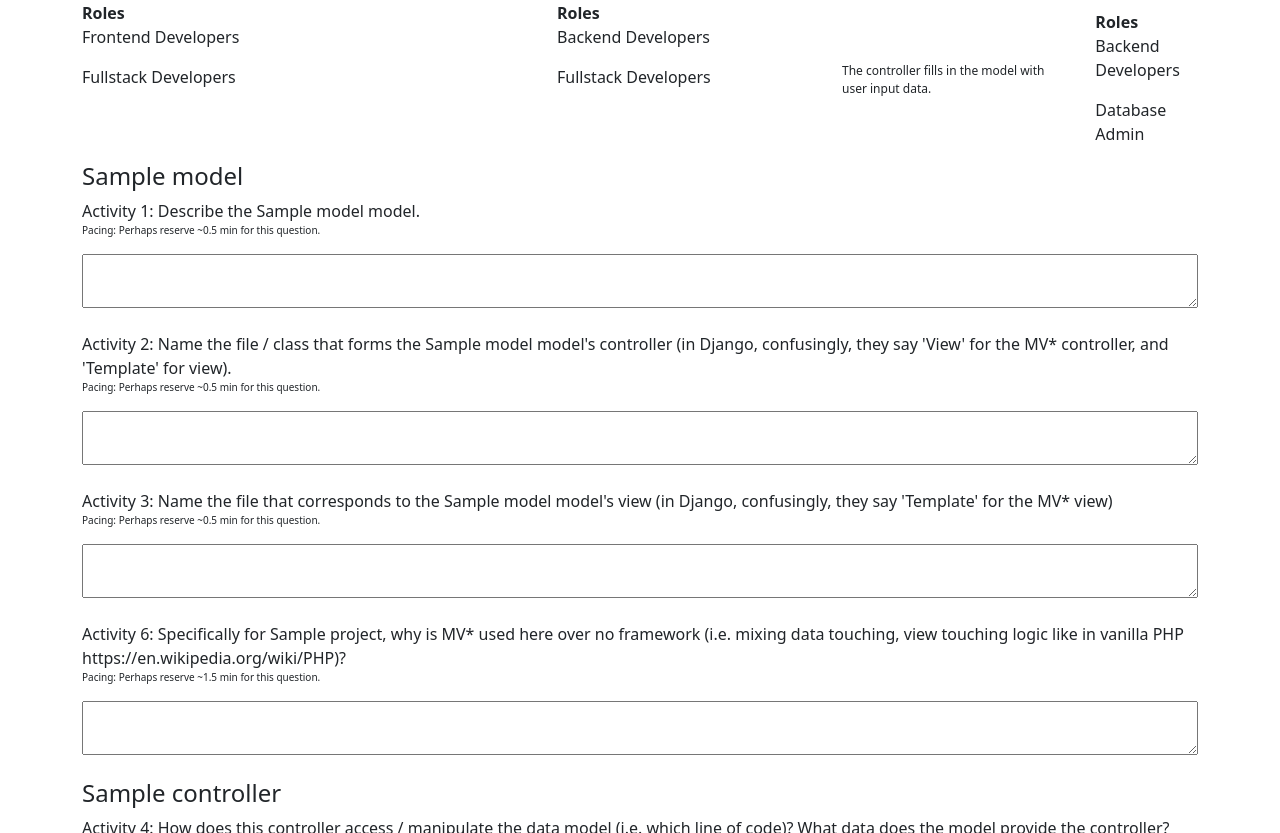
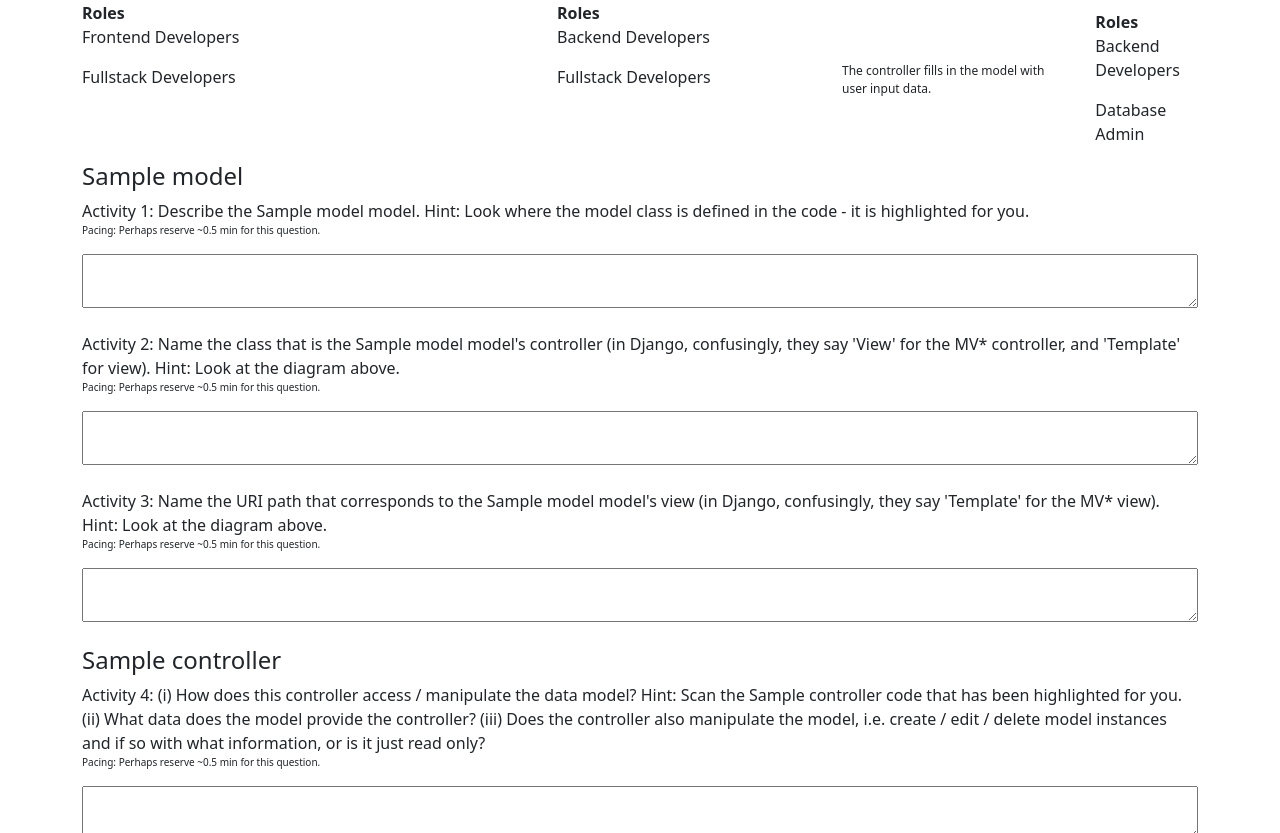
Before and after one commit to ld-rale/rale-modules, a Django app: template raleweb/templates/ralemodules/exercises.html in a window 1280 px wide. Shown: the part 5667-6500 px from the top of the page. Run offline with Django 3.2, Linux system fonts and the light colour scheme; the template is opened without the code that fills it: most values are stand-ins (such as "Sample title", 1, 10 or a date in 2020).

Commit message:
finished the mv* up to final diagrams

```diff
--- a/raleweb/templates/ralemodules/exercises.html
+++ b/raleweb/templates/ralemodules/exercises.html
@@ -384,47 +384,48 @@
                         </div>
                         {% for model in dp.models %}
                             <h4>{{model}}</h4>
-                            <p id="{{model}}-a1">Activity 1: Describe the {{model}} model.
+                            <p id="{{model}}-a1">Activity 1: Describe the {{model}} model. Hint: Look where the model class is defined in the code - it is highlighted for you.
                                 <br><span style="font-size: 10px;">Pacing: Perhaps reserve ~0.5 min for this question.</span>
                             </p>
                             <textarea rows="2" style="width: 100%; max-width: 100%;"></textarea>
                             <br><br>
-                            <p id="{{model}}-a2">Activity 2: Name the file / class that forms the {{model}} model's controller (in Django, confusingly, they say 'View' for the MV* controller, and 'Template' for view).
+                            <p id="{{model}}-a2">Activity 2: Name the class that is the {{model}} model's controller (in Django, confusingly, they say 'View' for the MV* controller, and 'Template' for view). Hint: Look at the diagram above.
                                 <br><span style="font-size: 10px;">Pacing: Perhaps reserve ~0.5 min for this question.</span>
                             </p>
                             <textarea rows="2" style="width: 100%; max-width: 100%;"></textarea>
                             <br><br>
-                            <p id="{{model}}-a3">Activity 3: Name the file that corresponds to the {{model}} model's view (in Django, confusingly, they say 'Template' for the MV* view)
+                            <p id="{{model}}-a3">Activity 3: Name the URI path that corresponds to the {{model}} model's view (in Django, confusingly, they say 'Template' for the MV* view). Hint: Look at the diagram above.
                                 <br><span style="font-size: 10px;">Pacing: Perhaps reserve ~0.5 min for this question.</span>
-                            </p>
-                            <textarea rows="2" style="width: 100%; max-width: 100%;"></textarea>
-                            <br><br>
-                            <p id="{{model}}-a6">Activity 6: Specifically for {{dp.project}}, why is MV* used here over no framework (i.e. mixing data touching, view touching logic like in vanilla PHP https://en.wikipedia.org/wiki/PHP)?
-                                <br><span style="font-size: 10px;">Pacing: Perhaps reserve ~1.5 min for this question.</span>
                             </p>
                             <textarea rows="2" style="width: 100%; max-width: 100%;"></textarea>
                             <br><br>
                         {% endfor %}
                         {% for controller in dp.views %}
                             <h4>{{controller.name}}</h4>
-                            <p id="{{controller.name}}-a4">Activity 4: How does this controller access / manipulate the data model (i.e. which line of code)? What data does the model provide the controller? Does the controller also manipulate the model (i.e. create / edit / delete model instances and if so with what information) or is it just read only?
+                            <p id="{{controller.name}}-a4">Activity 4: (i) How does this controller access / manipulate the data model? Hint: Scan the {{controller.name}} code that has been highlighted for you. (ii) What data does the model provide the controller? (iii) Does the controller also manipulate the model, i.e. create / edit / delete model instances and if so with what information, or is it just read only?
                                 <br><span style="font-size: 10px;">Pacing: Perhaps reserve ~0.5 min for this question.</span>
                             </p>
                             <textarea rows="2" style="width: 100%; max-width: 100%;"></textarea>
                             <br><br>
-                            <p id="{{controller.name}}-a5">Activity 5: How does the model data get to the view (i.e. template)? What data does the model provide and how does it fill the template? Consider which part, Model code vs. Controller code, is responsible for data touching logic versus template preparation logic.
+                            <p id="{{controller.name}}-a5">Activity 5: (i) How does the model data get to the view (i.e. template)? (ii) What data does the model provide and how does it fill the template? <br><br> Hint 1: Scan the {{controller.name}} code, and the code of the relevant templates you mentioned from Activity 3 above, and the code of relevant model classes. They are highlighted for you. <br> Hint 2: Consider which part, Model code vs. Controller code, is responsible for database touching logic versus template data preparation. <br> Hint 3: Look at the URL configuration files (i.e. urls.py) too. <br> Hint 4: If you have time, go to the Network tab in CDT and inspect the URLs corresponding to this view, as specified in urls.py.<br>
                                 <br><span style="font-size: 10px;">Pacing: Perhaps reserve ~0.5 min for this question.</span>
                             </p>
                             <textarea rows="2" style="width: 100%; max-width: 100%;"></textarea>
                             <br><br>
                         {% endfor %}
+                        <h4>MV* for Posthog</h4>
+                        <p id="{{model}}-a6">Activity 6: Specifically for {{dp.project}}, why is MV* used here over no framework (i.e. mixing data touching, view touching logic like in <a href="https://en.wikipedia.org/wiki/PHP#Syntax" target="_blank">vanilla PHP</a>)?
+                            <br><span style="font-size: 10px;">Pacing: Perhaps reserve ~1.5 min for this question.</span>
+                        </p>
+                        <textarea rows="2" style="width: 100%; max-width: 100%;"></textarea>
+                        <br><br>
                         <h4>
                             {% for template in dp.templates %}
                                 {{template.name}},
                             {% endfor %}
                             Templates
                         </h4>
-                        <p id="a7">Activity 7: This is a subjective question, but would you consider these templates part of an MVC, MVVM, MVP, MVT, or other architecture, and specifically for {{dp.project}}, why do you think the code architects chose that?
+                        <p id="a7">Activity 7: (i) This is a subjective question, but would you consider these templates (highlighted in the codebase for you) part of an MVC, MVVM, MVP, MVT, or other architecture? (ii) And specifically for {{dp.project}}, why do you think the code architects chose that?
                             <br><span style="font-size: 10px;">Pacing: Perhaps reserve ~3.5 min for this question.</span>
                         </p>
                         <textarea rows="2" style="width: 100%; max-width: 100%;"></textarea>
```
